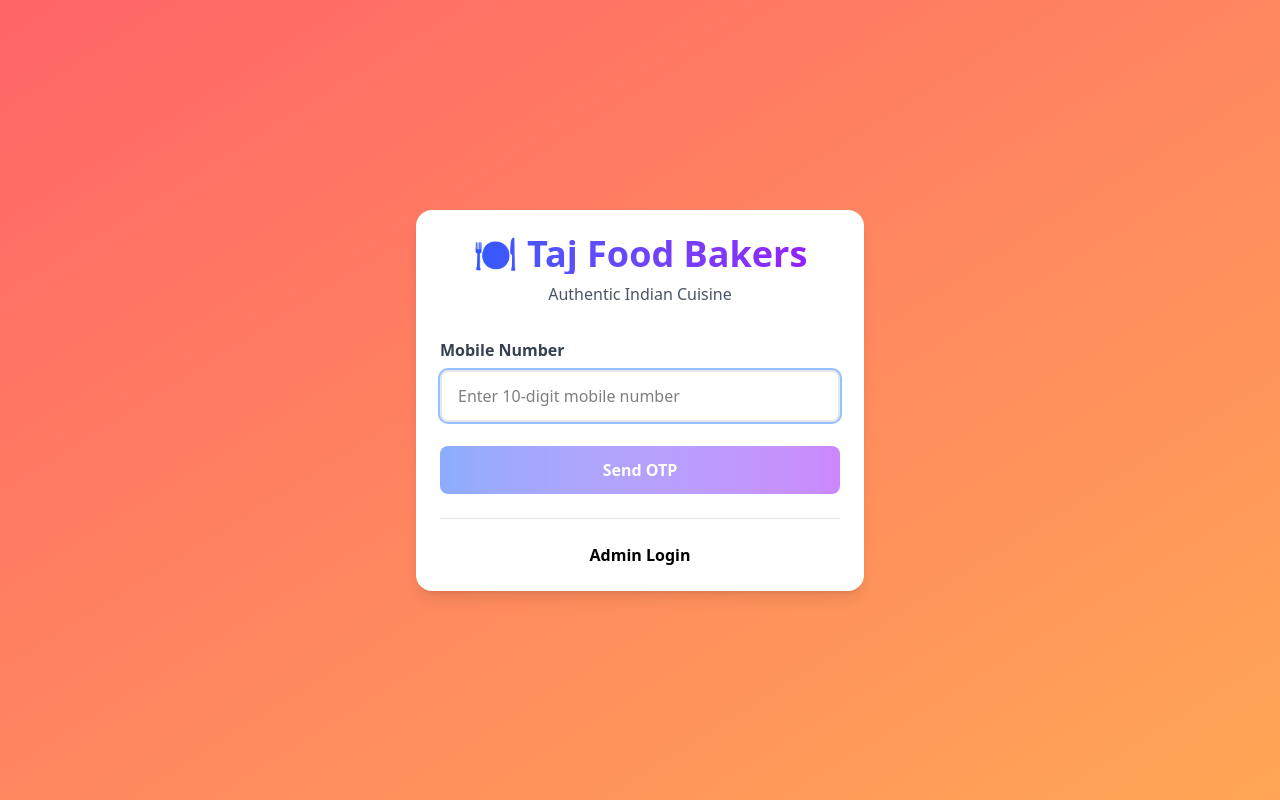
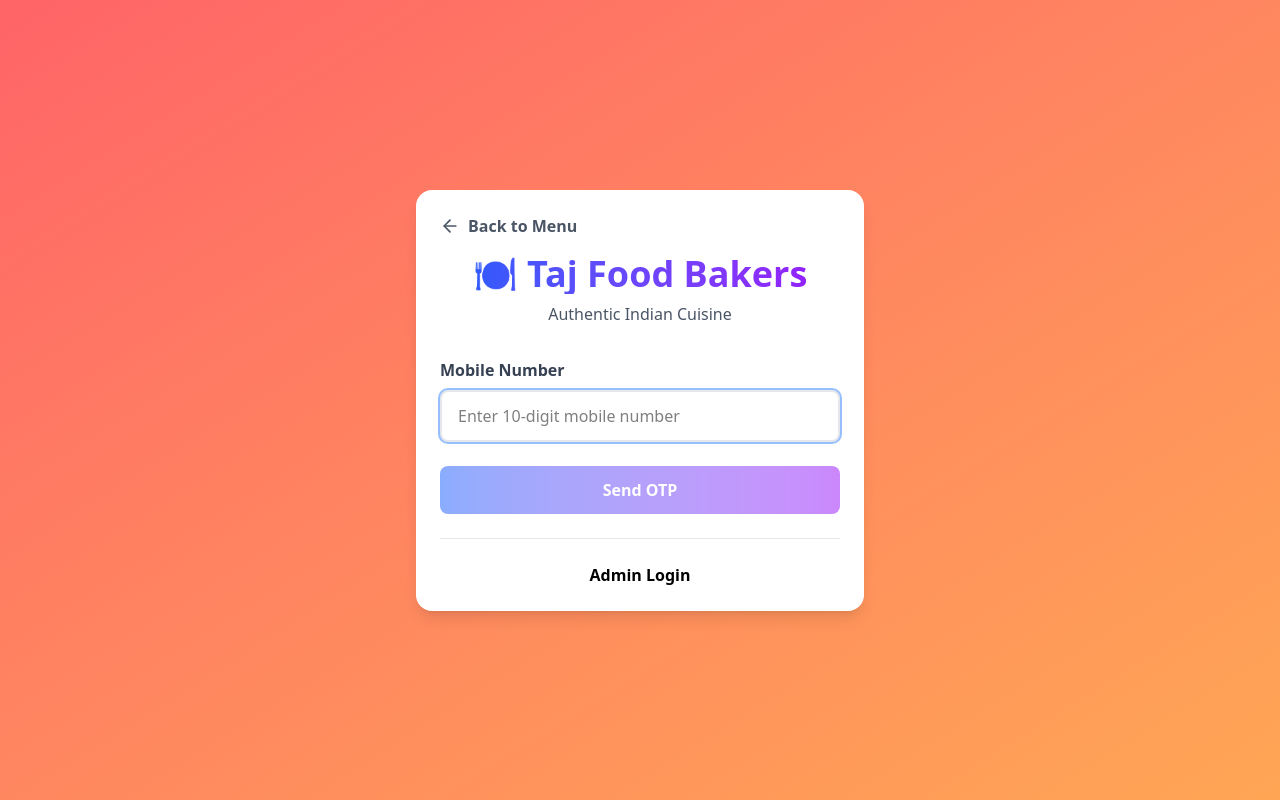
Before and after one commit to satyapal-git/neeroo, a React (Vite) app in the folder frontend2/neeroo/: page / in a window 1280 px wide. Built offline with nearby package versions, Linux system fonts and the light colour scheme.

Commit message:
login ui change

```diff
--- a/frontend2/neeroo/src/pages/auth/AdminLogin.jsx
+++ b/frontend2/neeroo/src/pages/auth/AdminLogin.jsx
@@ -142,7 +142,7 @@
                 autoFocus
               />
               <p className="text-sm text-gray-500 mt-2 text-center">
-                OTP sent to {mobile}
+                OTP sent to WhatsApp on {mobile}
               </p>
               {timer > 0 && (
                 <p className="text-sm text-gray-600 mt-1 text-center">
--- a/frontend2/neeroo/src/pages/auth/Login.jsx
+++ b/frontend2/neeroo/src/pages/auth/Login.jsx
@@ -1,5 +1,6 @@
 import { useState } from 'react';
 import { useNavigate, Link } from 'react-router-dom';
+import { ArrowLeft } from 'lucide-react';
 import { authService } from '../../services/authService';
 import { useAuth } from '../../hooks/useAuth';
 import { validateMobile, validateOTP } from '../../utils/validators';
@@ -72,7 +73,11 @@
           // User exists with name, login directly
           login(token, USER_ROLE.USER, user);
           toast.success('Login successful!');
-          navigate('/menu');
+
+          // ✅ Check if there's a redirect URL
+          const urlParams = new URLSearchParams(window.location.search);
+          const redirectTo = urlParams.get('redirect') || '/menu';
+          navigate(redirectTo);
         } else {
           // New user or user without name
           login(token, USER_ROLE.USER, user);
@@ -111,6 +116,15 @@
   return (
     <div className="min-h-screen flex items-center justify-center gradient-bg animate-gradient-shift p-4">
       <div className="card max-w-md w-full">
+        {/* ✅ Back to Menu Button */}
+        <button
+          onClick={() => navigate('/menu')}
+          className="flex items-center gap-2 text-gray-600 hover:text-gray-800 font-semibold mb-4 transition-colors"
+        >
+          <ArrowLeft size={20} />
+          Back to Menu
+        </button>
+
         <div className="text-center mb-8">
           <h1 className="text-4xl font-bold bg-gradient-to-r from-blue-600 to-purple-600 bg-clip-text text-transparent mb-2">
             🍽️ Taj Food Bakers
@@ -171,7 +185,7 @@
                 autoFocus
               />
               <p className="text-sm text-gray-500 mt-2 text-center">
-                OTP sent to {mobile}
+                OTP sent to WhatsApp on {mobile}
               </p>
               {timer > 0 && (
                 <p className="text-sm text-gray-600 mt-1 text-center">
```
